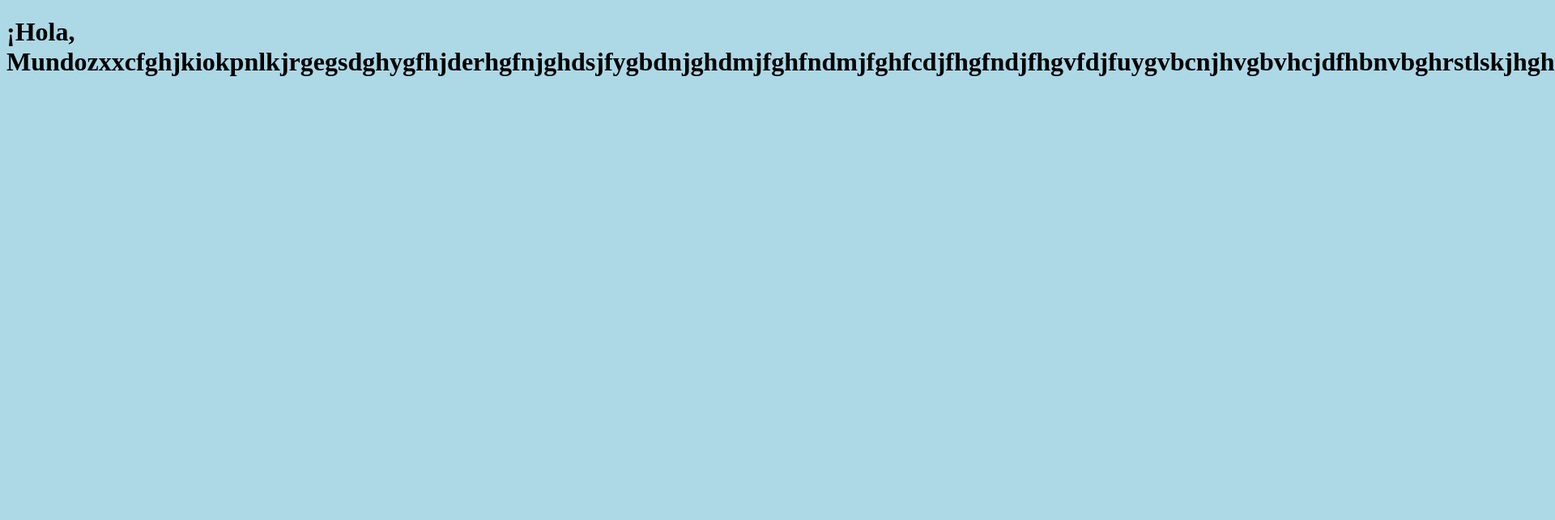
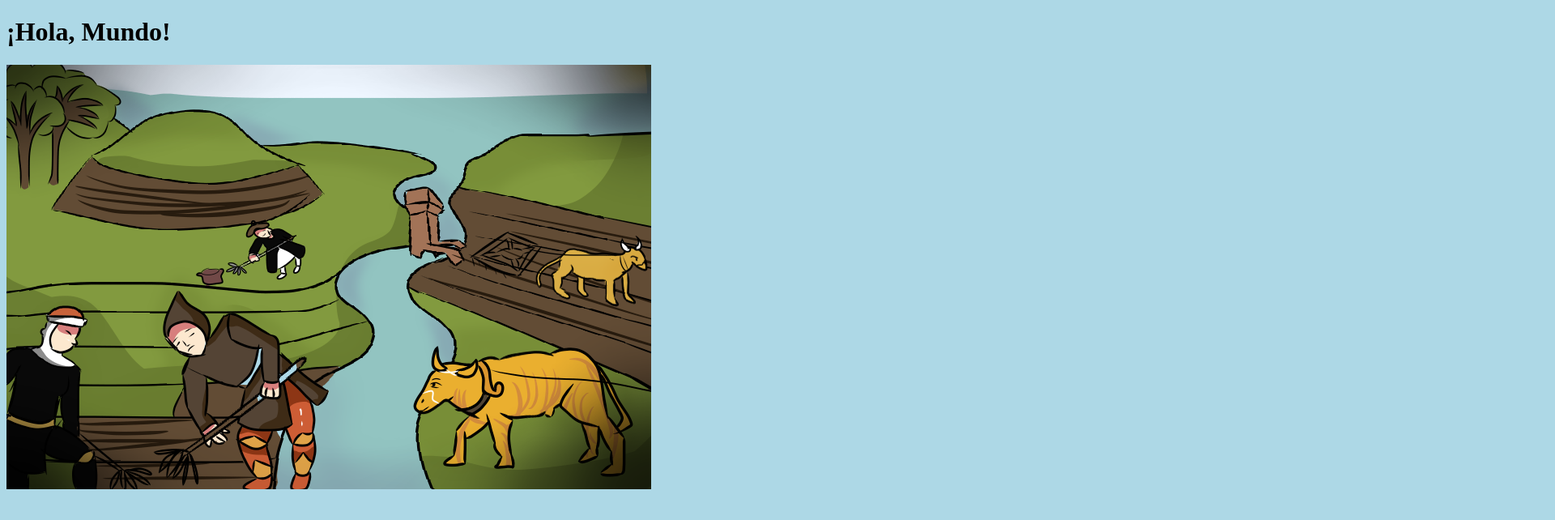
Before and after one commit to MateoG222/prueba, a plain HTML site: page prueba.html in a window 1280 px wide. Shown: the top 642 px of the page at 81% size, 1920 px wide, since content can reach past the window. Drawn offline with Linux system fonts and the light colour scheme.

Commit message:
Add files via upload

```diff
--- a/prueba.html
+++ b/prueba.html
@@ -19,6 +19,7 @@
     </style>
 </head>
 <body>
-    <h1>¡Hola, Mundozxxcfghjkiokpnlkjrgegsdghygfhjderhgfnjghdsjfygbdnjghdmjfghfndmjfghfcdjfhgfndjfhgvfdjfuygvbcnjhvgbvhcjdfhbnvbghrstlskjhghasj.d,hahjrsktdlykjysraefdvbdzghjrygfb!</h1>
+    <h1>¡Hola, Mundo!</h1>
+    <img src="economiafeudal.png"
 </body>
 </html>
```
Also changed, not shown: economiafeudal.png (added).
